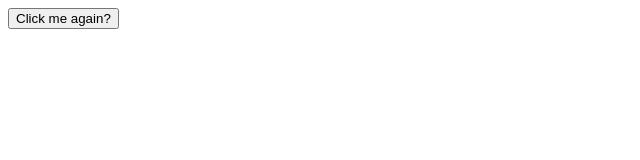
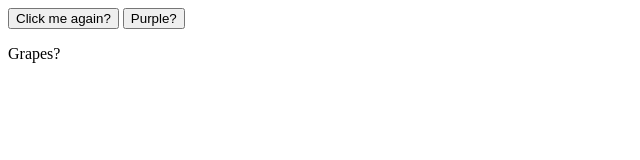
Before and after one commit to mbmrose/week12, a plain HTML site: page index.html in a window 1280 px wide. Both pictures are taken after a click on the button "Click Me". Shown: the whole page, without its empty margins (0-640 px from the left). Drawn offline with Linux system fonts and the light colour scheme.

Commit message:
Adds event target

```diff
--- a/script/script.js
+++ b/script/script.js
@@ -38,8 +38,30 @@ alert("Button Clicked")
 // document.body.classList.add("pink");
 // });
 
+// Making a button change text after being clicked once
 clickMeButton.addEventListener("click", function changeTest(){
     if (clickMeButton.textContent === "Click Me")
     {clickMeButton.textContent = "Click me again?"}
 
 })
+
+
+function createAddButton(){
+    const purple_button = document.createElement("button");
+    purple_button.textContent = "Purple?";
+    purple_button.addEventListener("mouseover", changeBGPurple)
+    document.body.appendChild(purple_button)
+}
+clickMeButton.addEventListener("click", createAddButton)
+
+function createParagraph(){
+    const purple_par = document.createElement("p");
+    purple_par.textContent = "Grapes?";
+    purple_par.addEventListener("mouseover", changeBGPurple)
+    document.body.appendChild(purple_par)
+}
+clickMeButton.addEventListener("click", createParagraph)
+
+function changeBGPurple(event){
+    event.target.classList.add("purple_background");
+}
--- a/stylesheet/stylesheet.css
+++ b/stylesheet/stylesheet.css
@@ -1,3 +1,7 @@
 .pink{
     background-color: pink;
 }
+
+.purple_background{
+    background-color: rgb(214, 97, 214);
+}
```
